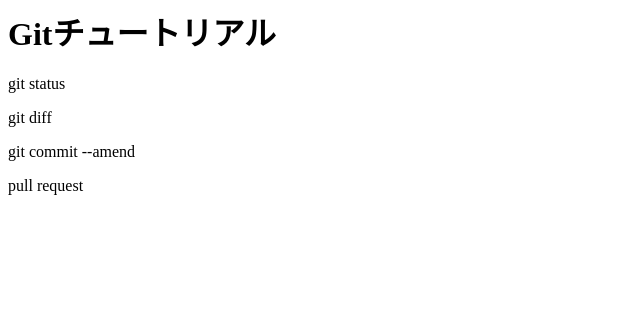
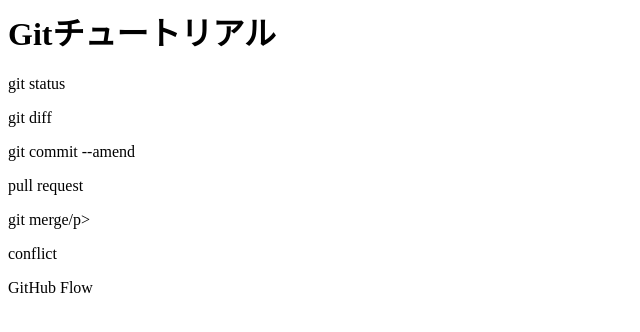
Before and after one commit to uni51/techpit_git_tutorial, a plain HTML site: page index.html in a window 1280 px wide. Shown: the whole page, without its empty margins (0-640 px from the left). Drawn offline with Linux system fonts and the light colour scheme.

Commit message:
GitHub Flowを追記

```diff
--- a/index.html
+++ b/index.html
@@ -3,3 +3,6 @@
 <p>git diff</p>
 <p>git commit --amend</p>
 <p>pull request</p>
+<p>git merge/p>
+<p>conflict</p>
+<p>GitHub Flow</p>
```
